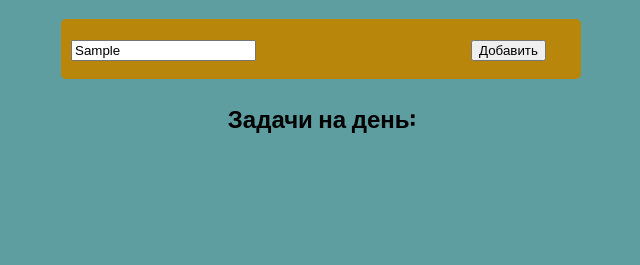
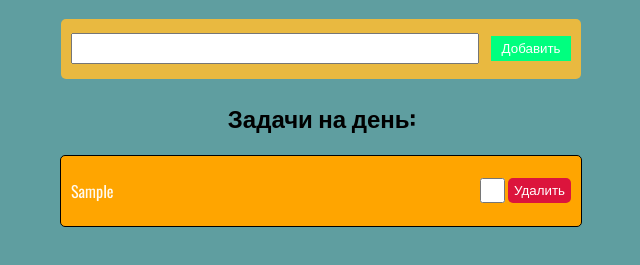
Before and after one commit to Melandr/ToDoList, a plain HTML site: page index.html in a window 1280 px wide. Both pictures are taken after typing "Sample" into the empty fields and a click on the button "Добавить". Shown: the part 71-336 px from the top of the page, without its empty margins (319-959 px from the left). Drawn offline with nearby package versions, Linux system fonts and the light colour scheme.

Commit message:
add localStorage

```diff
--- a/index.html
+++ b/index.html
@@ -21,7 +21,10 @@
         </div>
       </div>
       <h2>Задачи на день:</h2>
-      <div class="tasks-wrapper"></div>
+      <div class="tasks-wrapper">
+
+      </div>
     </div>
+    <script src="main.js"></script>
   </body>
 </html>
--- a/main.js
+++ b/main.js
@@ -0,0 +1,85 @@
+const addTaskBtn = document.querySelector("#add-task-btn");
+const deskTaskInput = document.querySelector("#description-task");
+const tasksWrapper = document.querySelector(".tasks-wrapper");
+
+let tasks;
+//загружаем список задач из localStorage
+!localStorage.tasks ? (tasks = []) : (tasks = JSON.parse(localStorage.getItem("tasks")));
+
+let taskItemElements = [];
+
+//функция-конструктор для создания задачи
+function Task(description) {
+  this.description = description;
+  this.completed = false;
+}
+
+//функция, реализующая шаблон одной задачи
+const createTemplate = (task, index) => {
+  return `
+    <div class="task-item ${task.completed ? "checked" : ""}">
+      <div class="description">${task.description}</div>
+      <div class="buttons">
+        <input onClick="completeTask(${index})" type="checkbox" class="btn-complete" ${
+    task.completed ? "checked" : ""
+  }/>
+        <button onClick="deleteTask(${index})" class="btn-delete">Удалить</button>
+      </div>
+    </div>
+  `;
+};
+
+//функция сортировки задач
+const filterTasks = () => {
+  const activeTasks = tasks.length && tasks.filter((item) => item.completed == false);
+  const completedTasks = tasks.length && tasks.filter((item) => item.completed == true);
+  tasks = [...activeTasks, ...completedTasks];
+};
+
+//функция заполнения задач на странице
+const updateHtmlList = () => {
+  tasksWrapper.innerHTML = "";
+  if (tasks.length > 0) {
+    filterTasks();
+    tasks.forEach((item, index) => {
+      tasksWrapper.innerHTML += createTemplate(item, index);
+    });
+    taskItemElements = document.querySelectorAll(".task-item");
+  }
+};
+
+updateHtmlList();
+
+const updateLocalStorage = () => {
+  localStorage.setItem("tasks", JSON.stringify(tasks));
+};
+
+//функция смена отображения выполненной задачи
+const completeTask = (index) => {
+  tasks[index].completed = !tasks[index].completed;
+  if (tasks[index].completed) {
+    taskItemElements[index].classList.toggle("checked");
+  } else {
+    taskItemElements[index].classList.toggle("checked");
+  }
+  updateLocalStorage();
+  updateHtmlList();
+};
+
+//функция удаления задачи
+const deleteTask = (index) => {
+  taskItemElements[index].classList.add("delition");
+  setTimeout(() => {
+    tasks.splice(index, 1);
+    updateLocalStorage();
+    updateHtmlList();
+  }, 500);
+};
+
+//обработчик клика по кнопке добавления задачи
+addTaskBtn.addEventListener("click", () => {
+  tasks.push(new Task(deskTaskInput.value));
+  updateLocalStorage();
+  updateHtmlList();
+  deskTaskInput.value = "";
+});
--- a/style.css
+++ b/style.css
@@ -23,7 +23,7 @@ h1 {
   width: 500px;
   min-height: 40px;
   align-items: center;
-  background-color: darkgoldenrod;
+  background-color: rgb(233, 185, 64);
   border-radius: 5px;
   padding: 10px;
 }
@@ -31,3 +31,83 @@ h1 {
 .input-wrapper {
   width: 80%;
 }
+
+.input-wrapper input {
+  width: 100%;
+  height: 25px;
+}
+
+.button-wrapper {
+  width: 20%;
+  display: flex;
+  justify-content: flex-end;
+}
+
+.button-wrapper button {
+  width: 80%;
+  background-color: springgreen;
+  color: #ffffff;
+  outline: none;
+  border: none;
+  height: 25px;
+  cursor: pointer;
+}
+
+.task-item {
+  display: flex;
+  width: 500px;
+  min-height: 50px;
+  border: 1px solid black;
+  border-radius: 5px;
+  margin-bottom: 15px;
+  padding: 10px;
+  background-color: orange;
+}
+
+.task-item.checked {
+  background-color: darkgrey;
+  opacity: 0.5;
+}
+
+.task-item.delition {
+  animation: opacity 1s ease-in-out;
+}
+
+.description {
+  width: 80%;
+  display: flex;
+  align-items: center;
+  color: floralwhite;
+}
+
+.buttons {
+  width: 20%;
+  display: flex;
+  align-items: center;
+  justify-content: flex-end;
+}
+
+.buttons input {
+  width: 25px;
+  height: 25px;
+  cursor: pointer;
+}
+
+.buttons button {
+  outline: none;
+  border: none;
+  background-color: crimson;
+  color: #ffffff;
+  cursor: pointer;
+  height: 25px;
+  border-radius: 5px;
+}
+
+@keyframes opacity {
+  from {
+    opacity: 1;
+  }
+  to {
+    opacity: 0;
+  }
+}
```
